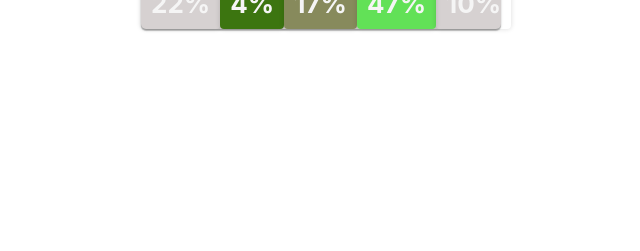
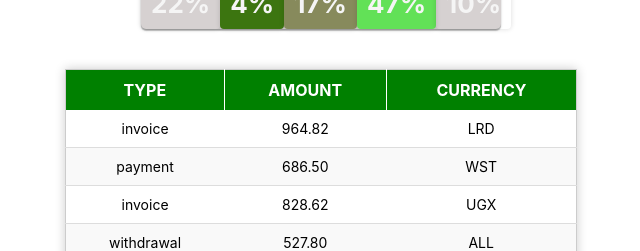
Before and after one commit to VitaliyOvsiienko/goit-react-hw-01-components, a React (Create React App) app: page / in a window 1280 px wide. Shown: the part 701-952 px from the top of the page, without its empty margins (319-959 px from the left). Before the commit the page ends 800 px from the top, so only its background shows below. Built offline with nearby package versions, Linux system fonts and the light colour scheme.

Commit message:
task 4 done

```diff
--- a/src/components/App.jsx
+++ b/src/components/App.jsx
@@ -1,9 +1,15 @@
 import { Profile } from './Profile/Profile';
+import user from './Data/user.json';
+
 import { Statistics } from './Statistics/Statistics';
+import data from './Data/data.json';
+
 // import { FriendList } from './FriendList/FriendList';
-import user from './Data/user.json';
-import data from './Data/data.json';
-// import friends from './Data/friends.json'
+// import friends from './Data/friends.json';
+
+import { TransactionHistory } from './TransactionHistory/TransactionHistory';
+import transactions from './Data/transactions'
+
 import { Container } from "./App.styled";
 
 export const App = () => {
@@ -22,6 +28,7 @@
 
       <Statistics title="Upload stats" stats={data} />
       {/* <FriendList friends={friends} />; */}
+      <TransactionHistory items={transactions} />
     </Container>
   );
 };
--- /dev/null
+++ b/src/components/Data/transactions.json
@@ -0,0 +1,122 @@
+[
+  {
+    "id": "1e0700a2-5183-4291-85cc-2065a036a683",
+    "type": "invoice",
+    "amount": "964.82",
+    "currency": "LRD"
+  },
+  {
+    "id": "a30f821b-4d25-4ff0-abdd-e340b3f0dd2b",
+    "type": "payment",
+    "amount": "686.50",
+    "currency": "WST"
+  },
+  {
+    "id": "44dca67a-8e5a-4798-bf8e-b15efd4e1abd",
+    "type": "invoice",
+    "amount": "828.62",
+    "currency": "UGX"
+  },
+  {
+    "id": "ea8ed3dc-2b68-4a53-905a-53ecb0adef33",
+    "type": "withdrawal",
+    "amount": "527.80",
+    "currency": "ALL"
+  },
+  {
+    "id": "ea76146a-0b00-4b80-bc02-a8c822176712",
+    "type": "withdrawal",
+    "amount": "371.43",
+    "currency": "MUR"
+  },
+  {
+    "id": "63ca02f9-d637-46b5-9237-f3b24425e029",
+    "type": "payment",
+    "amount": "862.44",
+    "currency": "AUD"
+  },
+  {
+    "id": "ed0263e8-59a5-4bf1-87e0-2bb88e53dc34",
+    "type": "withdrawal",
+    "amount": "907.00",
+    "currency": "GEL"
+  },
+  {
+    "id": "6013bad0-750c-4691-8bc2-d8f2b43969c4",
+    "type": "withdrawal",
+    "amount": "352.52",
+    "currency": "UGX"
+  },
+  {
+    "id": "252c7be4-8b06-4fa7-8d42-61fb835b70d5",
+    "type": "payment",
+    "amount": "388.98",
+    "currency": "TOP"
+  },
+  {
+    "id": "4eaab41b-b967-40ac-82ed-85fc66f646f1",
+    "type": "deposit",
+    "amount": "103.10",
+    "currency": "BWP"
+  },
+  {
+    "id": "9648a350-8469-42d5-8bf3-18090de5fe67",
+    "type": "withdrawal",
+    "amount": "322.32",
+    "currency": "MRO"
+  },
+  {
+    "id": "9c5c25fb-1a95-4b2f-8d1f-4c4426d677cc",
+    "type": "invoice",
+    "amount": "14.79",
+    "currency": "PYG"
+  },
+  {
+    "id": "43ef232c-80e9-4d6f-b48a-b22405620de3",
+    "type": "payment",
+    "amount": "904.86",
+    "currency": "CHF"
+  },
+  {
+    "id": "5161682e-e620-4019-ab0a-24ceb10fbd20",
+    "type": "withdrawal",
+    "amount": "307.08",
+    "currency": "NOK"
+  },
+  {
+    "id": "7b119d71-42e6-4c42-a141-6818b07bb9ff",
+    "type": "invoice",
+    "amount": "275.07",
+    "currency": "AWG"
+  },
+  {
+    "id": "a4f65722-65c4-4c28-b1f4-b8ed988bb205",
+    "type": "deposit",
+    "amount": "213.10",
+    "currency": "STD"
+  },
+  {
+    "id": "c6e5784b-0ca3-48d6-86e5-b5128af5a523",
+    "type": "invoice",
+    "amount": "116.11",
+    "currency": "CUP CUC"
+  },
+  {
+    "id": "c9ebed6a-3a02-4b49-ac0d-0534b51f2bfd",
+    "type": "invoice",
+    "amount": "878.67",
+    "currency": "HKD"
+  },
+  {
+    "id": "a4a98b0e-b22c-438b-9f83-de2df52110c8",
+    "type": "invoice",
+    "amount": "725.03",
+    "currency": "UYU UYI"
+  },
+  {
+    "id": "b39bfa7a-0166-4c47-94d6-87d20590f746",
+    "type": "payment",
+    "amount": "405.45",
+    "currency": "MDL"
+  }
+]
--- /dev/null
+++ b/src/components/TransactionHistory/TransactionHistory.jsx
@@ -0,0 +1,39 @@
+import PropTypes from 'prop-types';
+import css from './TransactionHistory.module.css';
+
+export const TransactionHistory = ({ items }) => {
+    return (
+        <table className={css.TransactionHistory}>
+            <thead>
+                <tr>
+                    <th>Type</th>
+                    <th>Amount</th>
+                    <th>Currency</th>
+                </tr>
+            </thead>
+
+            <tbody>
+                {items.map(({ id, type, amount, currency }) => {
+                    return (
+                        <tr className={css.item} key={id}>
+                            <td>{type}</td>
+                            <td>{amount}</td>
+                            <td>{currency}</td>
+
+                        </tr>
+                    )
+                })}
+            </tbody>
+        </table>
+    )
+};
+
+TransactionHistory.propTypes = {
+    items: PropTypes.arrayOf(PropTypes.shape({
+        id: PropTypes.string.isRequired,
+        type: PropTypes.string.isRequired,
+        amount: PropTypes.string.isRequired,
+        currency: PropTypes.string.isRequired,
+
+    }))
+};
--- /dev/null
+++ b/src/components/TransactionHistory/TransactionHistory.module.css
@@ -0,0 +1,40 @@
+.TransactionHistory {
+  border-collapse: collapse;
+  width: 40%;
+  margin-top: 40px;
+  border: 1px solid #ccc;
+  box-shadow: 0 0 10px rgba(0, 0, 0, 0.2);
+  text-align: center;
+}
+
+.TransactionHistory th {
+  background-color: green;
+  color: #fff;
+  font-size: 16px;
+  font-weight: bold;
+  padding: 10px;
+  text-align: center;
+  text-transform: uppercase;
+  border-right: 1px solid #fff;
+}
+
+.TransactionHistory th:last-child {
+  border-right: none;
+}
+
+.TransactionHistory td {
+  border-bottom: 1px solid #ddd;
+  color: #000;
+  font-size: 14px;
+  padding: 10px;
+  text-align: center;
+}
+
+.TransactionHistory .item:nth-child(even) {
+  background-color: #f9f9f9;
+}
+
+.TransactionHistory .item:hover {
+  background-color: #f5f5f5;
+  cursor: pointer;
+}
```
Also changed, not shown: src/components/FriendList/FriendList.jsx (deleted, +0 -25 lines), src/components/FriendListItem/FriendListItem.jsx (deleted, +0 -21 lines).
